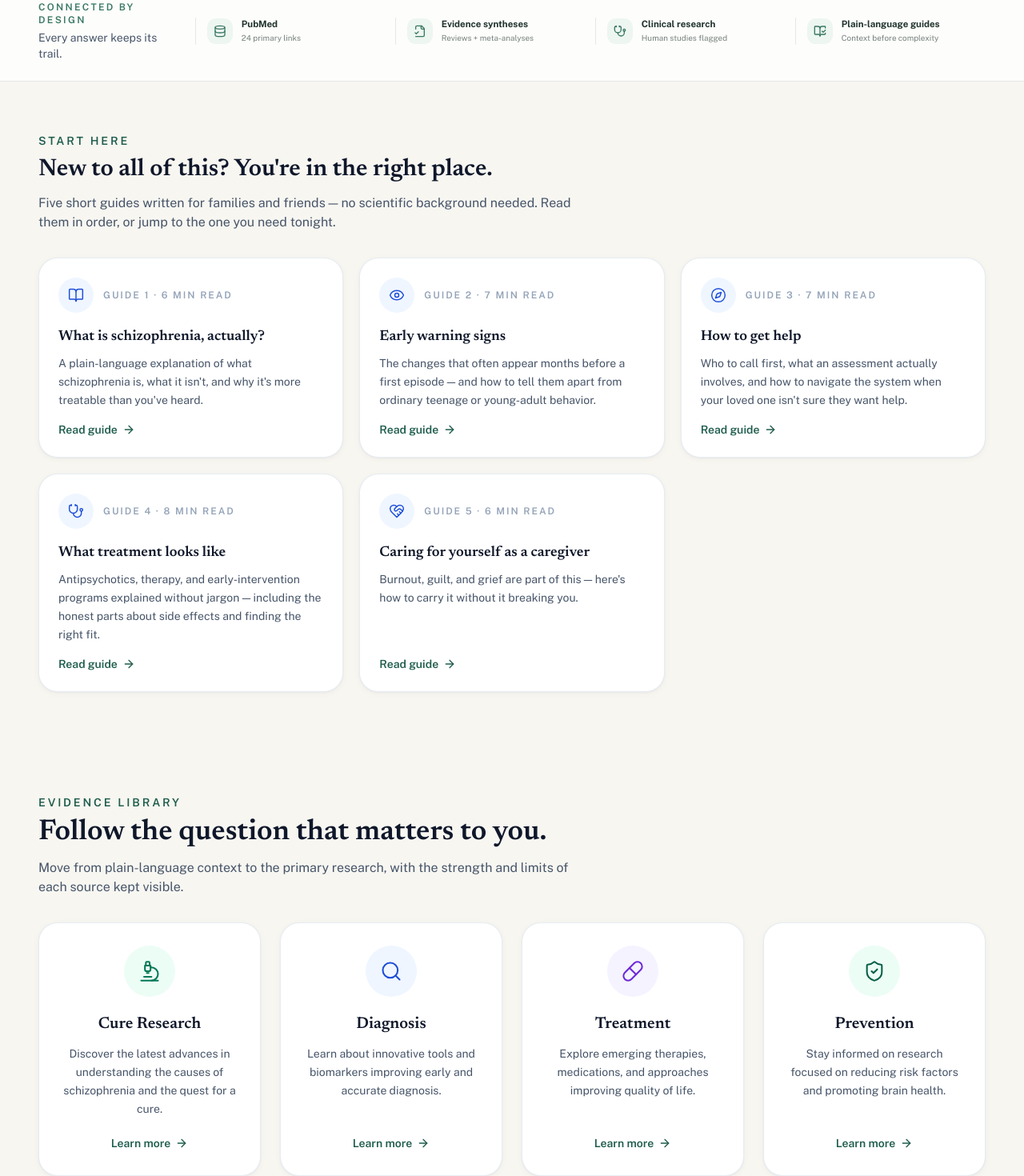
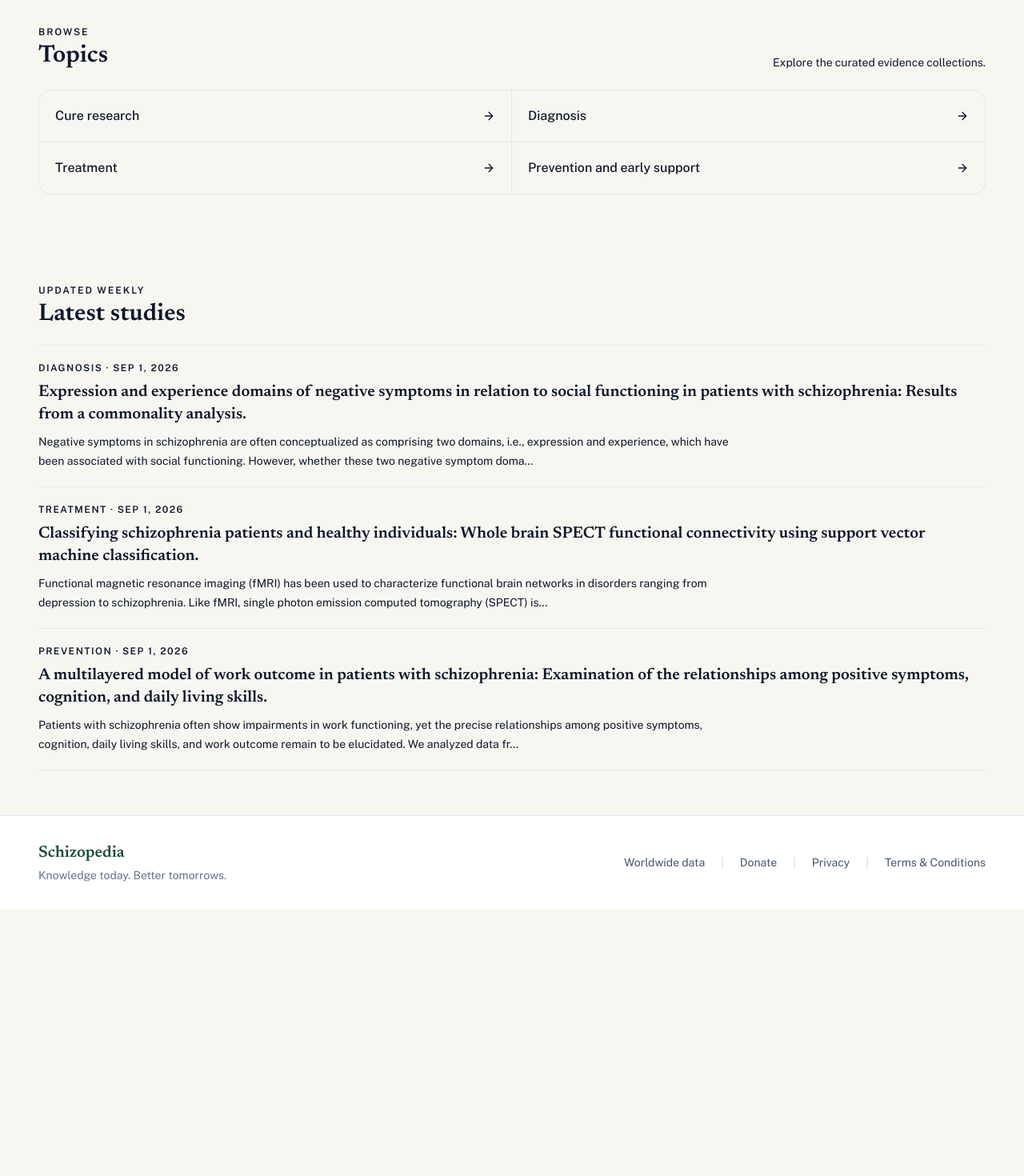
Before and after one commit to Vadimkomis/schizopedia, a React (Vite) app: page / in a window 1280 px wide. Shown: the part 680-2150 px from the top of the page at 80% size. After the commit the page ends 1816 px from the top, so only its background shows below. Built offline with nearby package versions, Linux system fonts and the light colour scheme.

Commit message:
feat: reduce the landing page to essentials

```diff
--- a/src/pages/LandingPage.tsx
+++ b/src/pages/LandingPage.tsx
@@ -1,74 +1,10 @@
 import { useEffect } from "react";
-import { Link, useLocation } from "react-router-dom";
-import {
-  ArrowRight,
-  BookOpenCheck,
-  Database,
-  FileCheck2,
-  Globe,
-  Microscope,
-  Pill,
-  Search,
-  ShieldCheck,
-  Stethoscope,
-} from "lucide-react";
+import { useLocation } from "react-router-dom";
+import { BrowseTopics } from "@/components/landing/BrowseTopics";
+import { HeroSection } from "@/components/landing/HeroSection";
+import { LatestHighlights } from "@/components/landing/LatestHighlights";
 import { PageShell } from "@/components/layout/PageLayout";
-import { HeroSection } from "@/components/landing/HeroSection";
-import {
-  CategoryIconCard,
-  type CategoryIconCardProps,
-} from "@/components/landing/CategoryIconCard";
-import { LatestHighlights } from "@/components/landing/LatestHighlights";
-import { StartHereSection } from "@/components/landing/StartHereSection";
-import { AboutSection } from "@/components/landing/AboutSection";
-import { FALLBACK_CATEGORIES } from "@/components/research/constants";
 import { useResearchData } from "@/hooks/useResearchData";
-import { formatPercent, prevalence } from "@/lib/prevalence";
-
-type CategoryCardSpec = Omit<CategoryIconCardProps, "description" | "title"> & {
-  fallbackTitle: string;
-  fallbackDescription: string;
-  categoryId: string | null;
-};
-
-const CATEGORY_CARDS: CategoryCardSpec[] = [
-  {
-    icon: Microscope,
-    tint: "mint",
-    to: "/category/cure",
-    fallbackTitle: "Cure Research",
-    fallbackDescription:
-      "Discover the latest advances in understanding the causes of schizophrenia and the quest for a cure.",
-    categoryId: "cure",
-  },
-  {
-    icon: Search,
-    tint: "sky",
-    to: "/category/diagnosis",
-    fallbackTitle: "Diagnosis",
-    fallbackDescription:
-      "Learn about innovative tools and biomarkers improving early and accurate diagnosis.",
-    categoryId: "diagnosis",
-  },
-  {
-    icon: Pill,
-    tint: "violet",
-    to: "/category/treatment",
-    fallbackTitle: "Treatment",
-    fallbackDescription:
-      "Explore emerging therapies, medications, and approaches improving quality of life.",
-    categoryId: "treatment",
-  },
-  {
-    icon: ShieldCheck,
-    tint: "emerald",
-    to: "/category/prevention",
-    fallbackTitle: "Prevention",
-    fallbackDescription:
-      "Stay informed on research focused on reducing risk factors and promoting brain health.",
-    categoryId: "prevention",
-  },
-];
 
 export function LandingPage() {
   const { data, loading, error } = useResearchData();
@@ -76,194 +12,19 @@ export function LandingPage() {
 
   useEffect(() => {
     if (!hash) return;
-    const target = document.querySelector(hash);
-    if (target) {
-      target.scrollIntoView({ behavior: "smooth", block: "start" });
-    }
+    document.querySelector(hash)?.scrollIntoView({
+      behavior: "smooth",
+      block: "start",
+    });
   }, [hash, loading]);
 
-  const categories = data?.categories?.length
-    ? data.categories
-    : FALLBACK_CATEGORIES;
-  const categoriesById = new Map(categories.map((c) => [c.id, c]));
-
-  const totalArticles = categories.reduce(
-    (sum, c) => sum + (c.articles?.length ?? 0),
-    0,
-  );
+  const categories = data?.categories ?? [];
 
   return (
     <PageShell mainId="top">
-      <HeroSection
-        categories={categories}
-        loading={loading}
-        error={error}
-      />
-
-      <EvidenceSourceRail totalArticles={totalArticles} />
-
-      <StartHereSection />
-
-      <section
-        id="categories"
-        aria-labelledby="evidence-library-heading"
-        className="container py-14 lg:py-16 scroll-mt-20"
-      >
-        <div className="max-w-2xl">
-          <p className="text-sm font-semibold uppercase tracking-[0.2em] text-brand-700 dark:text-brand-300">
-            Evidence library
-          </p>
-          <h2
-            id="evidence-library-heading"
-            className="mt-2 font-heading text-3xl font-semibold text-slate-900 dark:text-white sm:text-4xl"
-          >
-            Follow the question that matters to you.
-          </h2>
-          <p className="mt-3 text-slate-600 dark:text-slate-300">
-            Move from plain-language context to the primary research, with the
-            strength and limits of each source kept visible.
-          </p>
-        </div>
-        <div className="mt-8 grid gap-6 md:grid-cols-2 lg:grid-cols-4">
-          {CATEGORY_CARDS.map((spec) => {
-            const backing = spec.categoryId
-              ? categoriesById.get(spec.categoryId)
-              : undefined;
-            return (
-              <CategoryIconCard
-                key={spec.fallbackTitle}
-                icon={spec.icon}
-                tint={spec.tint}
-                to={spec.to}
-                title={backing?.title ?? spec.fallbackTitle}
-                description={backing?.summary ?? spec.fallbackDescription}
-              />
-            );
-          })}
-        </div>
-      </section>
-
+      <HeroSection categories={categories} loading={loading} error={error} />
+      <BrowseTopics />
       <LatestHighlights categories={categories} loading={loading} />
-
-      <WorldPrevalenceTeaser />
-
-      <AboutSection />
     </PageShell>
   );
 }
-
-function EvidenceSourceRail({ totalArticles }: { totalArticles: number }) {
-  const sources = [
-    {
-      icon: Database,
-      label: "PubMed",
-      detail: `${totalArticles} primary links`,
-    },
-    {
-      icon: FileCheck2,
-      label: "Evidence syntheses",
-      detail: "Reviews + meta-analyses",
-    },
-    {
-      icon: Stethoscope,
-      label: "Clinical research",
-      detail: "Human studies flagged",
-    },
-    {
-      icon: BookOpenCheck,
-      label: "Plain-language guides",
-      detail: "Context before complexity",
-    },
-  ];
-
-  return (
-    <section
-      aria-label="Connected evidence sources"
-      className="source-rail border-y border-[#19372f]/10 bg-white/75 dark:border-white/10 dark:bg-white/[0.025]"
-    >
-      <div className="container py-6">
-        <div className="flex flex-col gap-5 lg:flex-row lg:items-center">
-          <div className="shrink-0 lg:w-44">
-            <p className="text-xs font-semibold uppercase tracking-[0.19em] text-[#397864] dark:text-[#8ad1ba]">
-              Connected by design
-            </p>
-            <p className="mt-1 text-sm text-slate-600 dark:text-slate-300">
-              Every answer keeps its trail.
-            </p>
-          </div>
-          <ul className="grid flex-1 gap-3 sm:grid-cols-2 lg:grid-cols-4">
-            {sources.map(({ icon: Icon, label, detail }) => (
-              <li key={label} className="source-rail-item">
-                <span className="source-rail-icon">
-                  <Icon className="h-4 w-4" aria-hidden="true" />
-                </span>
-                <span>
-                  <strong>{label}</strong>
-                  <small>{detail}</small>
-                </span>
-              </li>
-            ))}
-          </ul>
-        </div>
-      </div>
-    </section>
-  );
-}
-
-function WorldPrevalenceTeaser() {
-  const { global: g } = prevalence;
-  return (
-    <section
-      aria-labelledby="worldwide-heading"
-      className="container py-14 lg:py-16"
-    >
-      <div className="rounded-3xl border border-slate-200 bg-gradient-to-br from-brand-50 to-white p-8 dark:border-white/10 dark:from-brand-900/30 dark:to-transparent lg:p-12">
-        <div className="grid items-center gap-8 lg:grid-cols-[1.1fr_1fr]">
-          <div className="space-y-3">
-            <p className="inline-flex items-center gap-2 text-sm font-semibold uppercase tracking-[0.2em] text-brand-700 dark:text-brand-300">
-              <Globe className="h-4 w-4" aria-hidden="true" />
-              Around the world
-            </p>
-            <h2
-              id="worldwide-heading"
-              className="font-heading text-3xl font-semibold text-slate-900 dark:text-white"
-            >
-              About 1 in {g.oneIn} people live with schizophrenia — almost
-              everywhere on Earth.
-            </h2>
-            <p className="text-slate-600 dark:text-slate-300">
-              Roughly {g.affectedMillions} million people worldwide, about{" "}
-              {formatPercent(g.percent)} of the population. Remarkably, the rate
-              stays close to that number from country to country.
-            </p>
-            <Link
-              to="/prevalence"
-              className="inline-flex items-center gap-1.5 pt-1 text-sm font-semibold text-brand-700 hover:text-brand-800 dark:text-brand-300 dark:hover:text-brand-200"
-            >
-              See prevalence by country
-              <ArrowRight className="h-4 w-4" aria-hidden="true" />
-            </Link>
-          </div>
-          <dl className="grid grid-cols-3 gap-4">
-            <TeaserStat value={`1 in ${g.oneIn}`} label="people" />
-            <TeaserStat value={`~${g.affectedMillions}M`} label="worldwide" />
-            <TeaserStat value={`~${formatPercent(g.percent)}`} label="of people" />
-          </dl>
-        </div>
-      </div>
-    </section>
-  );
-}
-
-function TeaserStat({ value, label }: { value: string; label: string }) {
-  return (
-    <div className="flex flex-col gap-1 rounded-2xl border border-slate-200 bg-white/90 px-3 py-4 text-center dark:border-white/10 dark:bg-white/5">
-      <dt className="order-2 text-xs text-slate-500 dark:text-slate-400">
-        {label}
-      </dt>
-      <dd className="order-1 font-heading text-xl font-semibold text-brand-700 dark:text-brand-200">
-        {value}
-      </dd>
-    </div>
-  );
-}
```
Also changed, not shown: 1 other file (tests, documents, lock files or other folders).
